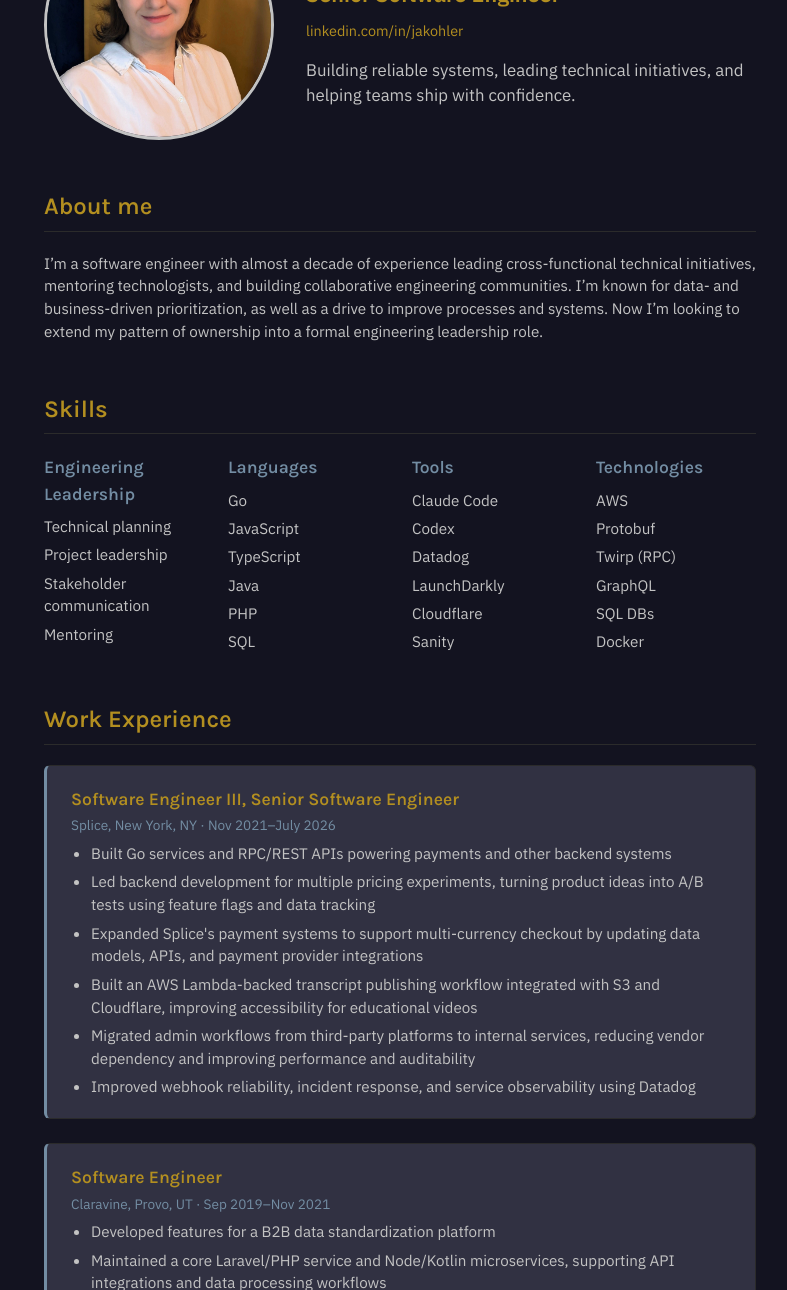
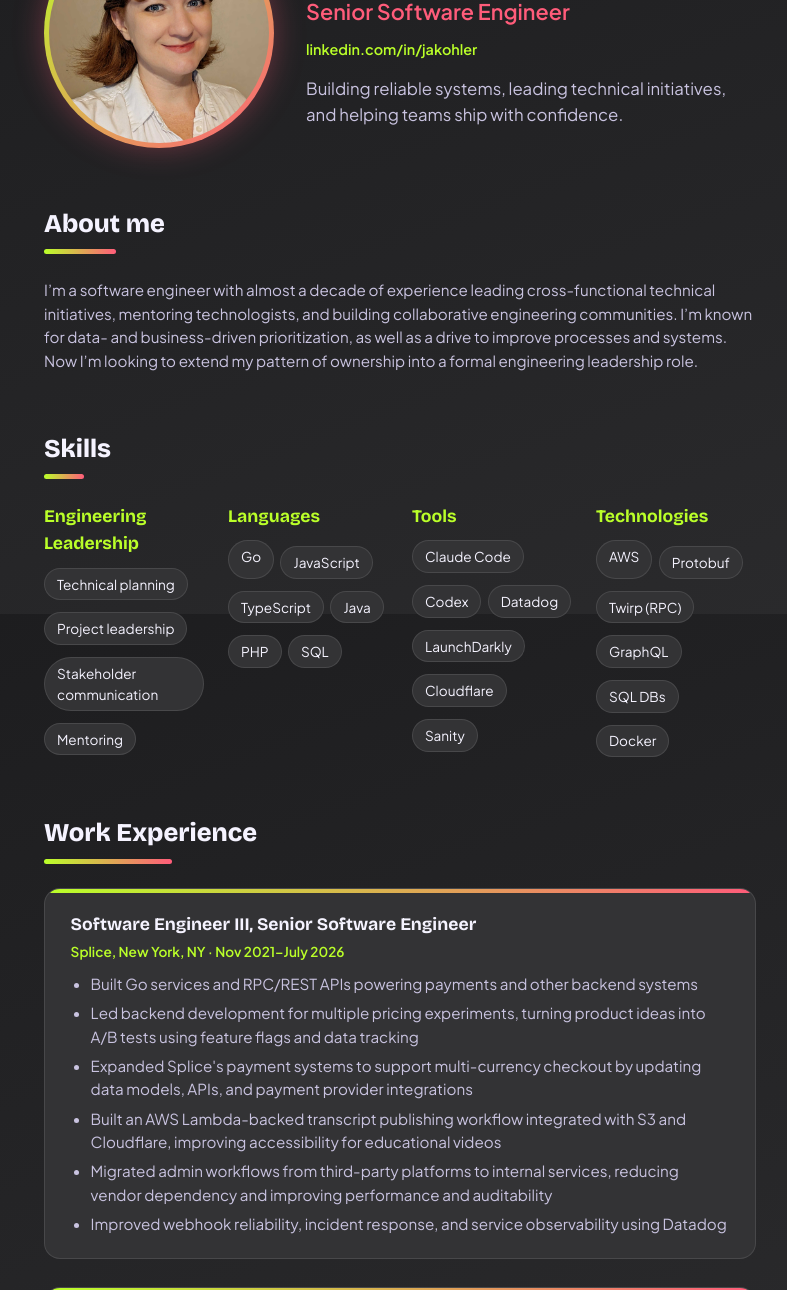
Before and after one commit to juliecoding/juliecoding.github.io, a website: page index.html in a window 1280 px wide. Shown: the part 186-1476 px from the top of the page, without its empty margins (240-1027 px from the left). Drawn offline with nearby package versions, Linux system fonts and the light colour scheme.

Commit message:
Color change

```diff
--- a/index.html
+++ b/index.html
@@ -11,7 +11,7 @@
     <link rel="preconnect" href="https://fonts.googleapis.com" />
     <link rel="preconnect" href="https://fonts.gstatic.com" crossorigin />
     <link
-      href="https://fonts.googleapis.com/css2?family=Karla:wght@500;600;700&family=IBM+Plex+Sans:wght@400;500;600&display=swap"
+      href="https://fonts.googleapis.com/css2?family=Bricolage+Grotesque:opsz,wght@12..96,500;12..96,700;12..96,800&family=Plus+Jakarta+Sans:wght@400;500;600&display=swap"
       rel="stylesheet"
     />
     <link rel="stylesheet" href="./styles.css" />
@@ -19,7 +19,7 @@
   <body>
     <header>
       <div class="intro">
-        <img class="portrait" src="assets/portrait1.jpg" alt="Julie Kohler" />
+        <img class="portrait" src="assets/portrait3.jpg" alt="Julie Kohler" />
         <div>
           <hgroup>
             <h1>Julie Kohler</h1>
@@ -138,7 +138,8 @@
             Improved webhook reliability, incident response, and service
             observability using Datadog
           </li>
-        </ul>      </article>
+        </ul>
+      </article>
 
       <article class="job">
         <div class="job-header">
@@ -157,7 +158,8 @@
             Data migrations, integrations with third-party platforms like Google
             Analytics, file transfer modules, and data visualization
           </li>
-        </ul>      </article>
+        </ul>
+      </article>
 
       <article class="job">
         <div class="job-header">
@@ -172,7 +174,8 @@
             Internationalized and added data visualizations to a speech
             analytics dashboard using AngularJS and D3.js
           </li>
-        </ul>      </article>
+        </ul>
+      </article>
 
       <article class="job">
         <div class="job-header">
@@ -190,7 +193,8 @@
             Worked closely with product management to prioritize upcoming work
             and communicate feature requirements to developers
           </li>
-        </ul>      </article>
+        </ul>
+      </article>
     </section>
 
     <section class="community">
--- a/styles.css
+++ b/styles.css
@@ -1,13 +1,14 @@
 :root {
-  --bg: #131320;
-  --bg-raised: #313142;
-  --text: #f4fcf4;
-  --text-muted: #c3c3c3;
-  --accent-blue: #738DA3;
-  --accent-mustard: #B38F20;
-  --border: #2b2b2b;
-  --font-heading: "Karla", -apple-system, "Segoe UI", sans-serif;
-  --font-body: "IBM Plex Sans", -apple-system, "Segoe UI", Tahoma, sans-serif;
+  --bg-start: #1c1c1e;
+  --bg-end: #2b2b2d;
+  --bg-raised: #333335;
+  --text: #f5f3ff;
+  --text-muted: #c9c3e0;
+  --accent-lime: #baff29;
+  --accent-coral: #ff5c7a;
+  --border: rgba(255, 255, 255, 0.1);
+  --font-heading: "Bricolage Grotesque", -apple-system, sans-serif;
+  --font-body: "Plus Jakarta Sans", -apple-system, "Segoe UI", sans-serif;
 }
 
 * {
@@ -16,19 +17,19 @@
 }
 
 body {
-  background-color: var(--bg);
+  background: linear-gradient(160deg, var(--bg-start), var(--bg-end)) fixed;
   color: var(--text);
   font-family: var(--font-body);
   font-weight: normal;
   max-width: 760px;
   margin: 0 auto;
   padding: 3rem 1.5rem 5rem;
-  line-height: 1.5;
+  line-height: 1.55;
 }
 
 section,
 header {
-  margin-top: 3rem;
+  margin-top: 3.5rem;
 }
 
 h1,
@@ -39,27 +40,41 @@ h4 {
 }
 
 section > h2 {
-  color: var(--accent-mustard);
-  border-bottom: 1px solid var(--border);
-  padding-bottom: 0.4rem;
-  margin-bottom: 1.25rem;
-  font-weight: 600;
+  display: inline-block;
+  color: var(--text);
+  margin-bottom: 1.5rem;
+  font-weight: 800;
+  font-size: 1.6rem;
+  position: relative;
+}
+
+section > h2::after {
+  content: "";
+  display: block;
+  height: 5px;
+  width: 60%;
+  margin-top: 0.35rem;
+  border-radius: 3px;
+  background: linear-gradient(90deg, var(--accent-lime), var(--accent-coral));
 }
 
 h1 {
-  font-size: 2.75rem;
-  font-weight: 600;
-  color: var(--accent-blue);
+  font-size: 3rem;
+  font-weight: 800;
+  background: linear-gradient(90deg, var(--accent-lime), var(--accent-coral));
+  -webkit-background-clip: text;
+  background-clip: text;
+  color: transparent;
 }
 
 h3 {
   font-size: 1.1rem;
-  font-weight: 600;
+  font-weight: 700;
 }
 
 h4 {
   font-size: 0.95rem;
-  font-weight: 600;
+  font-weight: 700;
 }
 
 p,
@@ -69,8 +84,9 @@ li {
 }
 
 a {
-  color: var(--accent-mustard);
+  color: var(--accent-lime);
   text-decoration: none;
+  font-weight: 600;
 }
 
 a:hover {
@@ -96,14 +112,16 @@ li + li {
 .portrait {
   width: 230px;
   border-radius: 50%;
-  border: 3px solid var(--text-muted);
   flex-shrink: 0;
+  padding: 5px;
+  background: linear-gradient(135deg, var(--accent-lime), var(--accent-coral));
+  box-shadow: 0 0 30px rgba(255, 92, 122, 0.35);
 }
 
 .tagline {
-  color: var(--accent-mustard);
+  color: var(--accent-coral);
   font-size: 1.35rem;
-  font-weight: bold;
+  font-weight: 700;
   margin-top: 0.15rem;
 }
 
@@ -132,13 +150,25 @@ li + li {
 }
 
 .skills-grid h3 {
-  color: var(--accent-blue);
-  margin-bottom: 0.5rem;
+  color: var(--accent-lime);
+  margin-bottom: 0.65rem;
 }
 
 .skills-grid ul {
   list-style: none;
   padding-left: 0;
+  display: flex;
+  flex-wrap: wrap;
+  gap: 0.4rem;
+}
+
+.skills-grid li {
+  background: var(--bg-raised);
+  border: 1px solid var(--border);
+  border-radius: 999px;
+  padding: 0.3rem 0.75rem;
+  font-size: 0.85rem;
+  color: var(--text);
 }
 
 /* Work history */
@@ -146,27 +176,45 @@ li + li {
 .job {
   background-color: var(--bg-raised);
   border: 1px solid var(--border);
-  border-left: 3px solid var(--accent-blue);
-  border-radius: 6px;
-  padding: 1.25rem 1.5rem;
+  border-radius: 16px;
+  padding: 1.4rem 1.6rem;
+  position: relative;
+  overflow: hidden;
+  transition: transform 0.2s ease, box-shadow 0.2s ease;
+}
+
+.job::before {
+  content: "";
+  position: absolute;
+  top: 0;
+  left: 0;
+  right: 0;
+  height: 4px;
+  background: linear-gradient(90deg, var(--accent-lime), var(--accent-coral));
+}
+
+.job:hover {
+  transform: translateY(-4px);
+  box-shadow: 0 12px 30px rgba(0, 0, 0, 0.35), 0 0 0 1px var(--accent-coral);
 }
 
 .job + .job {
-  margin-top: 1.5rem;
+  margin-top: 1.75rem;
 }
 
 .job-header h3 {
-  color: var(--accent-mustard);
+  color: var(--text);
 }
 
 .job-meta {
-  color: var(--accent-blue);
+  color: var(--accent-lime);
   font-size: 0.85rem;
   margin-top: 0.2rem;
+  font-weight: 600;
 }
 
 .job ul {
-  margin-top: 0.4rem;
+  margin-top: 0.6rem;
 }
 
 /* Community / education */
@@ -185,7 +233,7 @@ li + li {
 
 .community li,
 .education li {
-  padding-left: 1rem;
+  padding-left: 1.1rem;
   position: relative;
 }
 
@@ -195,14 +243,14 @@ li + li {
   position: absolute;
   left: 0;
   top: 0.5em;
-  width: 6px;
-  height: 6px;
+  width: 7px;
+  height: 7px;
   border-radius: 50%;
-  background-color: var(--accent-mustard);
+  background: linear-gradient(135deg, var(--accent-lime), var(--accent-coral));
 }
 
 .community ul ul li::before {
-  background-color: var(--accent-blue);
+  background: var(--accent-coral);
 }
 
 @media (max-width: 480px) {
```
Also changed, not shown: assets/portrait1.jpg (deleted), assets/portrait2.jpg (deleted), assets/portrait3.jpg (added), 1 other file.
